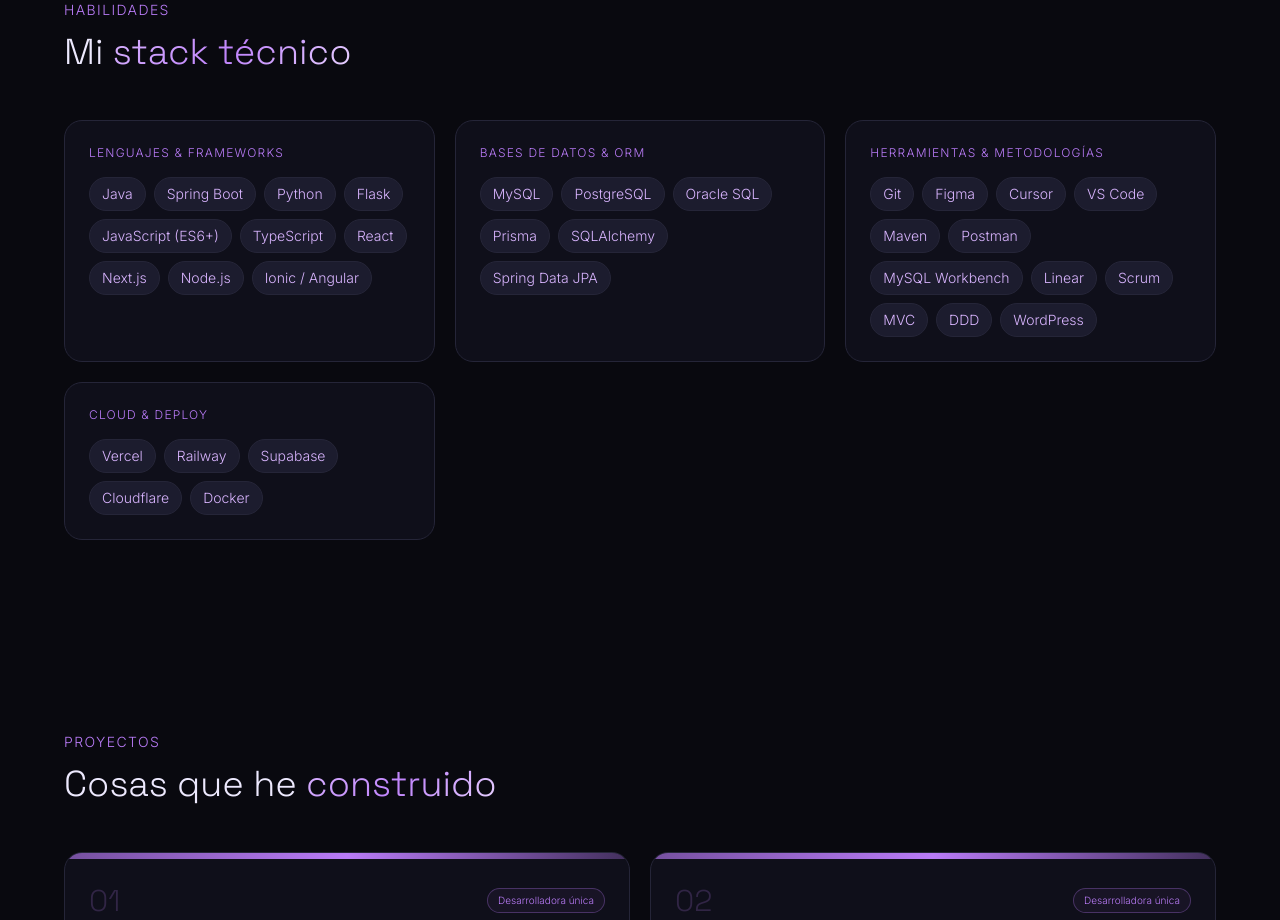
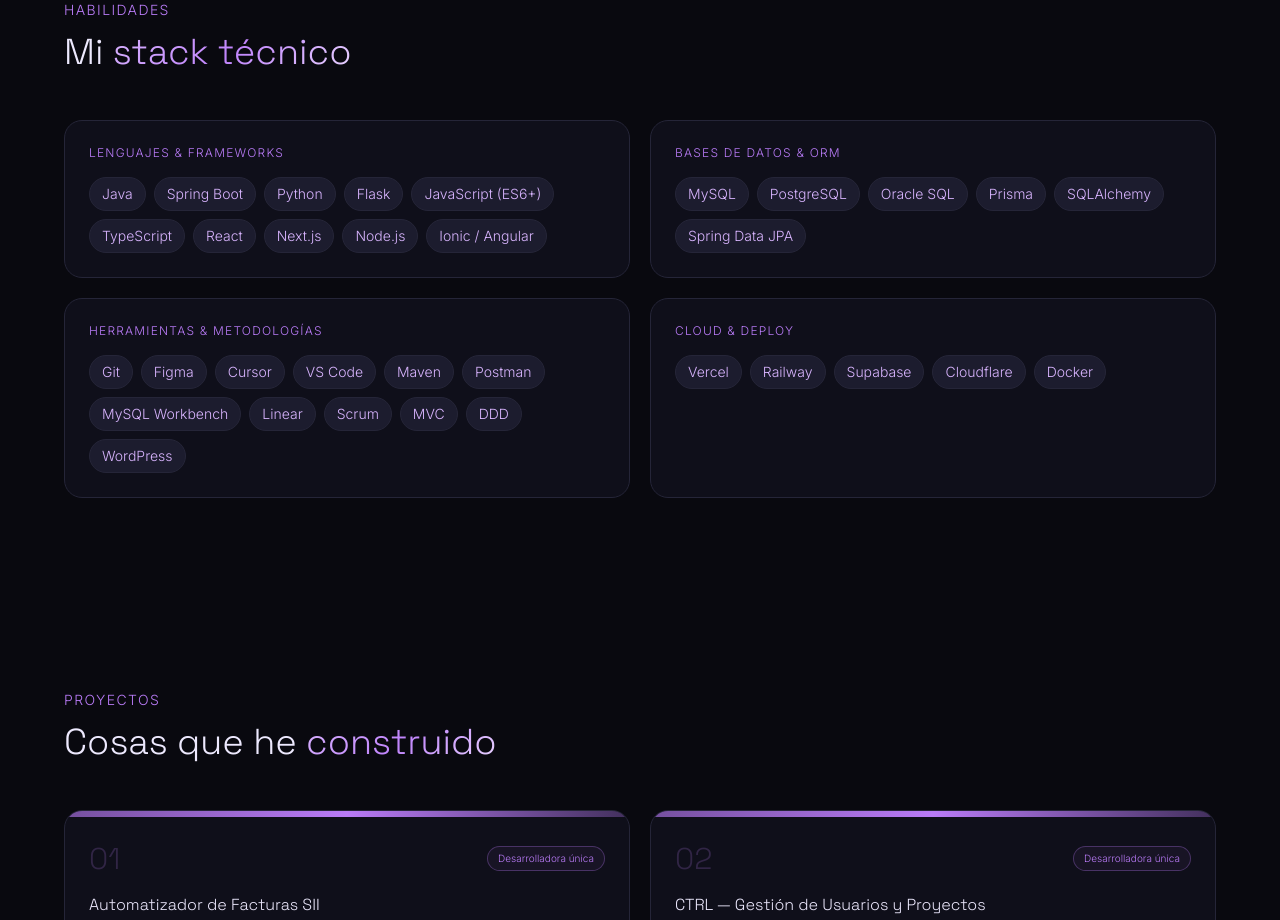
Before and after one commit to Pauaua/Portafolio, a Next.js app: page / in a window 1280 px wide. Shown: the part 1580-2500 px from the top of the page. Built offline with nearby package versions, Linux system fonts and the light colour scheme.

Commit message:
fix: cambiar grid de skills a 2 columnas en tablet y desktop

```diff
--- a/components/sections/Skills.tsx
+++ b/components/sections/Skills.tsx
@@ -29,7 +29,7 @@
           {t.skills.heading} <span className="gradient-text">{t.skills.headingAccent}</span>
         </motion.h2>
 
-        <div className="grid sm:grid-cols-2 lg:grid-cols-3 gap-5">
+        <div className="grid sm:grid-cols-2 gap-5">
           {skills.map((group, i) => (
             <motion.div
               key={group.category}
```
